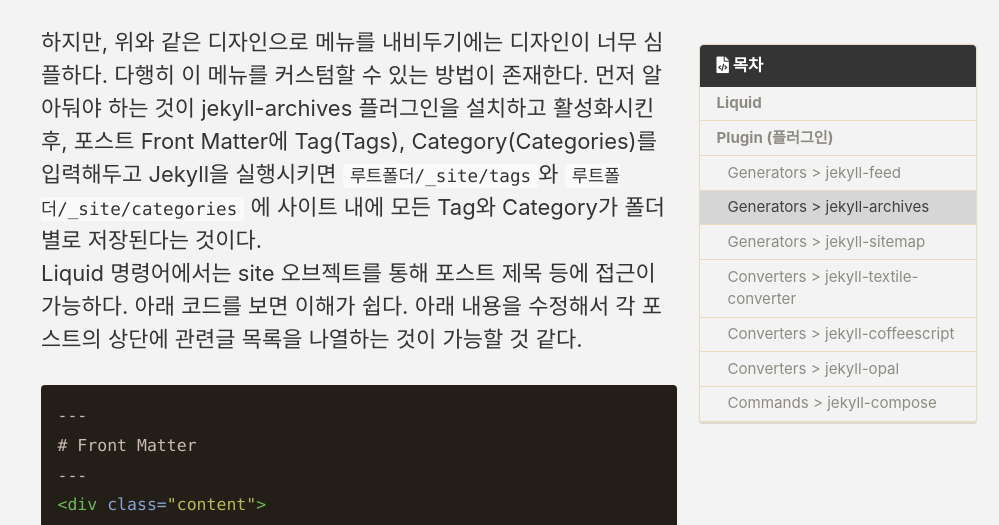
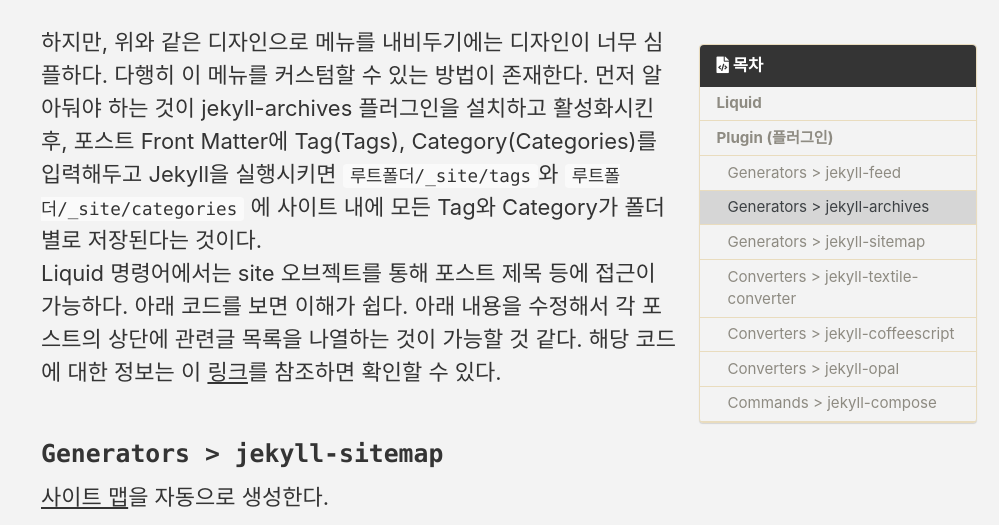
Before and after one commit to EuilimChoi/JoonYoungJJ.github.io, a Jekyll site: the page built from _posts/2021-04-20-blogmanage-4-customization.md, in a window 1280 px wide and 1400 px high, scrolled down 4932 px. Shown: the top 525 px of the window, without its empty margins (281-1280 px from the left). Built offline with Jekyll 4.4.1, drawn with Linux system fonts in a browser that asks for light colours; cached includes are drawn as plain includes; comment, search, counter and statistics services are not loaded; some of the changed text lies outside the part shown.

Commit message:
Update 2021-04-20-blogmanage-4-customization.md

````diff
--- a/_posts/2021-04-20-blogmanage-4-customization.md
+++ b/_posts/2021-04-20-blogmanage-4-customization.md
@@ -108,23 +108,7 @@
 - [**Tags/Categories 설명**](https://jekyllrb.com/docs/posts/#including-images-and-resources)
 
 하지만, 위와 같은 디자인으로 메뉴를 내비두기에는 디자인이 너무 심플하다. 다행히 이 메뉴를 커스텀할 수 있는 방법이 존재한다. 먼저 알아둬야 하는 것이 jekyll-archives 플러그인을 설치하고 활성화시킨 후, 포스트 Front Matter에 Tag(Tags), Category(Categories)를 입력해두고 Jekyll을 실행시키면 `루트폴더/_site/tags`와 `루트폴더/_site/categories` 에 사이트 내에 모든 Tag와 Category가 폴더별로 저장된다는 것이다.
-Liquid 명령어에서는 site 오브젝트를 통해 포스트 제목 등에 접근이 가능하다. 아래 코드를 보면 이해가 쉽다. 아래 내용을 수정해서 각 포스트의 상단에 관련글 목록을 나열하는 것이 가능할 것 같다.
-```html
----
-# Front Matter
----
-<div class="content">
-  <div class="related">
-    <ul>
-      {% for post in site.posts %}
-      <li>
-	<span>{{ post.date | date: "%B %e, %Y" }}</span> <a href="{{ post.url }}">{{ post.title }}</a>
-      </li>
-      {% endfor %}
-    </ul>
-  </div>
-</div>
-```
+Liquid 명령어에서는 site 오브젝트를 통해 포스트 제목 등에 접근이 가능하다. 아래 코드를 보면 이해가 쉽다. 아래 내용을 수정해서 각 포스트의 상단에 관련글 목록을 나열하는 것이 가능할 것 같다. 해당 코드에 대한 정보는 이 [링크](https://wiki.archlinux.org/index.php/Jekyll)를 참조하면 확인할 수 있다.
 
 ### `Generators > jekyll-sitemap`
 [사이트 맵](https://developers.google.com/search/docs/advanced/sitemaps/overview?hl=ko)을 자동으로 생성한다.
````
